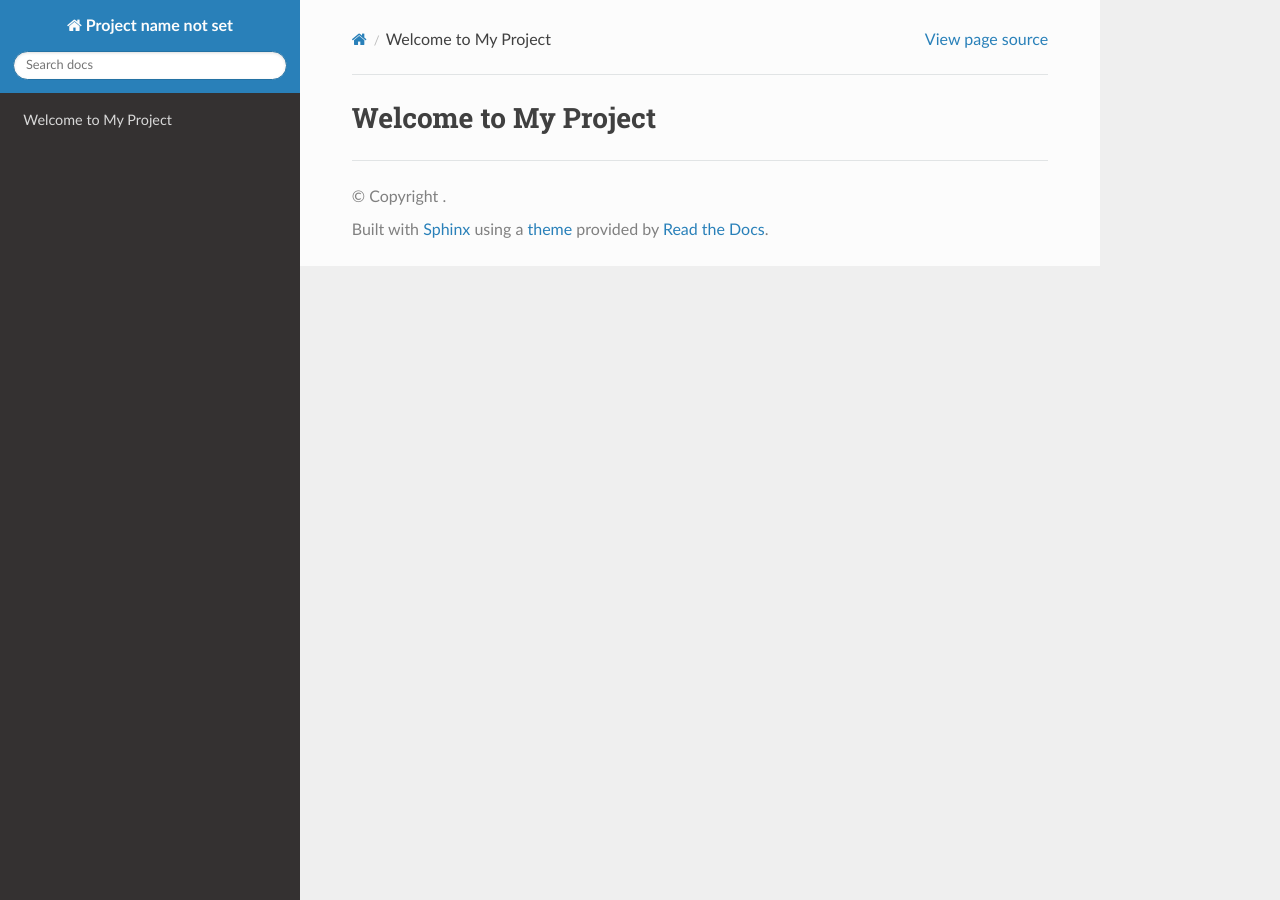
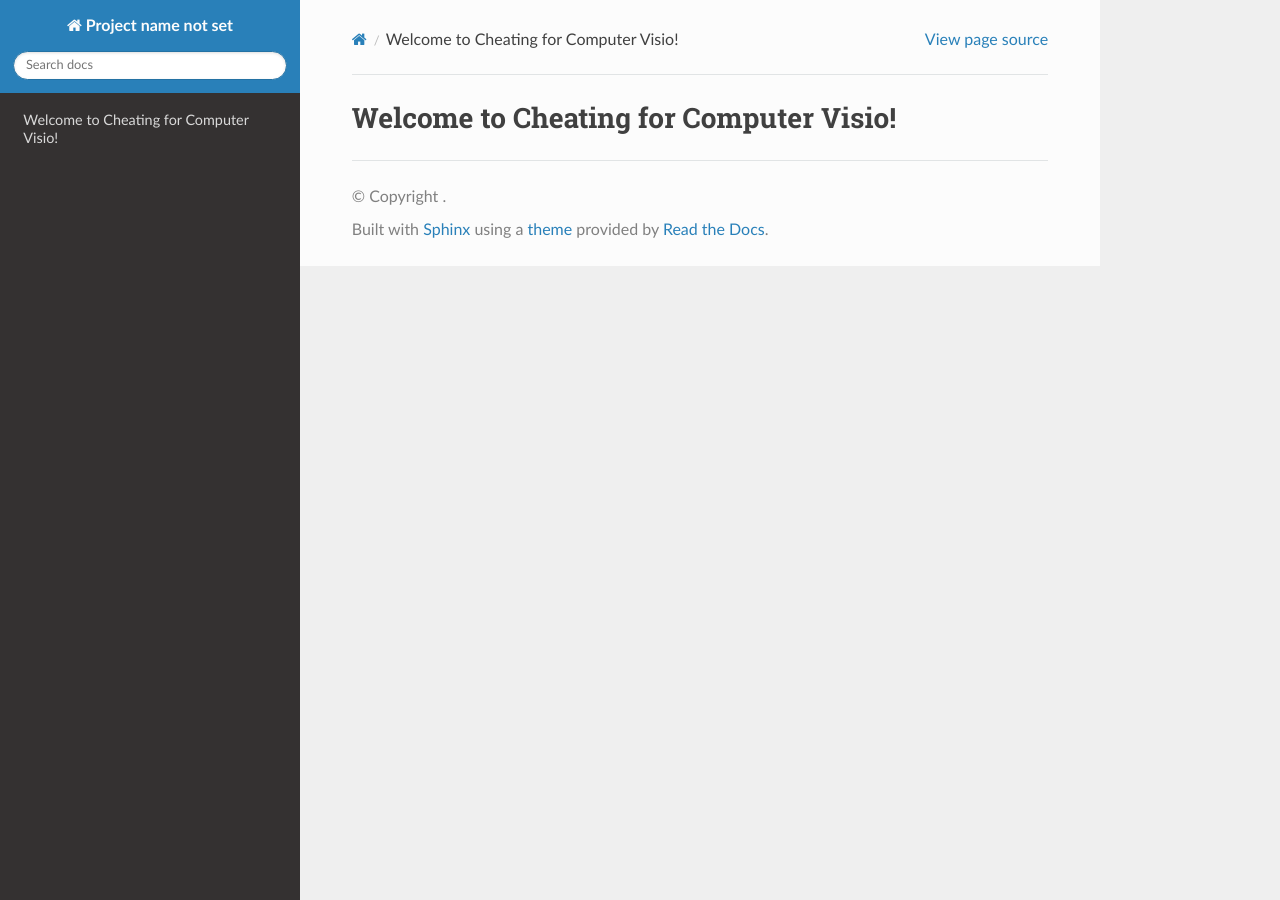
Before and after one commit to ouissambenalla988/Cheating-for-computer-vision, a Sphinx documentation site: the page built from docs/index.rst, in a window 1280 px wide. Built offline with Sphinx 7.4.7 and the Read the Docs theme 3.1.0, drawn with Linux system fonts in a browser that asks for light colours; pages that are not in the unit, such as notebooks, are missing from menus.

Commit message:
Ajout de la documentation Sphinx

```diff
--- a/docs/index.rst
+++ b/docs/index.rst
@@ -1,5 +1,5 @@
-Welcome to My Project
-=====================
+Welcome to Cheating for Computer Visio!
+========================================
 
 .. toctree::
    :maxdepth: 2
```
Also changed, not shown: .readthedocs.yaml.
